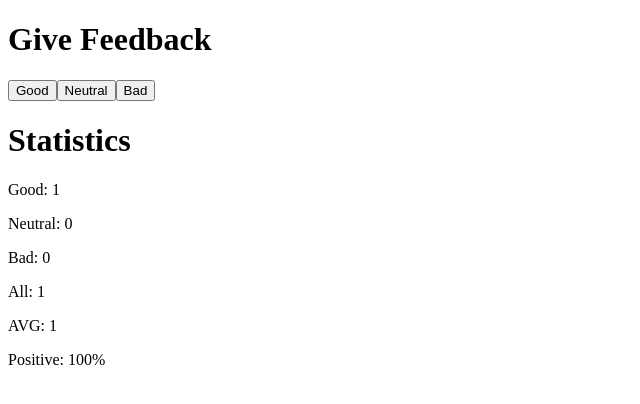
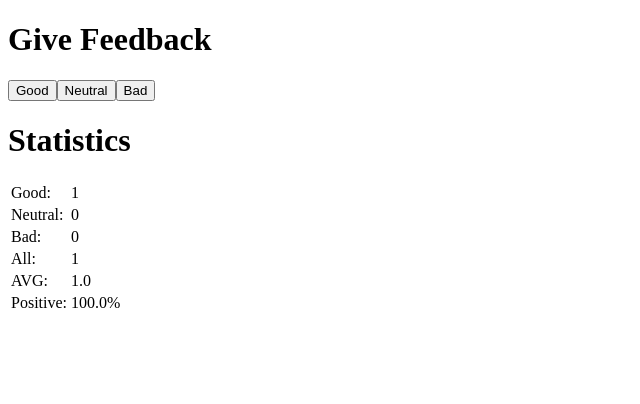
Before and after one commit to akerS4I/helsinki-fullstack-submissions, a React (Vite) app in the folder part1/unicafe/: page / in a window 1280 px wide. Both pictures are taken after a click on the button "Good". Shown: the top 404 px of the page, without its empty margins (0-640 px from the left). Built offline with nearby package versions, Linux system fonts and the light colour scheme.

Commit message:
part1: task 1.11 submit

```diff
--- a/part1/unicafe/src/App.jsx
+++ b/part1/unicafe/src/App.jsx
@@ -1,7 +1,12 @@
 import { useState } from "react";
 
 const Button = ({ onClick, text }) => <button onClick={onClick}>{text}</button>;
-const StatisticLine = ({ text, value }) => <p>{text}: {value}</p>;
+const StatisticLine = ({ text, value }) => (
+  <tr>
+    <td>{text}:</td>
+    <td>{value}</td>
+  </tr>
+);
 
 const Statistics = ({ good, neutral, bad }) => {
   const all = good + neutral + bad;
@@ -9,14 +14,16 @@ const Statistics = ({ good, neutral, bad }) => {
     return <p>No Feedback Yet</p>;
   }
   return (
-    <>
-      <StatisticLine text="Good" value={good}/>
-      <StatisticLine text="Neutral" value={neutral}/>
-      <StatisticLine text="Bad" value={bad}/>
-      <StatisticLine text="All" value={all}/>
-      <StatisticLine text="AVG" value={(good - bad) / all}/>
-      <StatisticLine text="Positive" value={`${(good / all) * 100}%`}/>
-    </>
+    <table>
+      <tbody>
+        <StatisticLine text="Good" value={good} />
+        <StatisticLine text="Neutral" value={neutral} />
+        <StatisticLine text="Bad" value={bad} />
+        <StatisticLine text="All" value={all} />
+        <StatisticLine text="AVG" value={((good - bad) / all).toFixed(1)} />
+        <StatisticLine text="Positive" value={`${((good / all) * 100).toFixed(1)}%`} />
+      </tbody>
+    </table>
   );
 };
 
@@ -28,9 +35,9 @@ const App = () => {
   return (
     <>
       <h1>Give Feedback</h1>
-      <Button onClick={() => setGood((prev) => prev + 1)} text="Good"/>
-      <Button onClick={() => setNeutral((prev) => prev + 1)} text="Neutral"/>
-      <Button onClick={() => setBad((prev) => prev + 1)} text="Bad"/>
+      <Button onClick={() => setGood((prev) => prev + 1)} text="Good" />
+      <Button onClick={() => setNeutral((prev) => prev + 1)} text="Neutral" />
+      <Button onClick={() => setBad((prev) => prev + 1)} text="Bad" />
       <h1>Statistics</h1>
       <Statistics good={good} neutral={neutral} bad={bad} />
     </>
```
